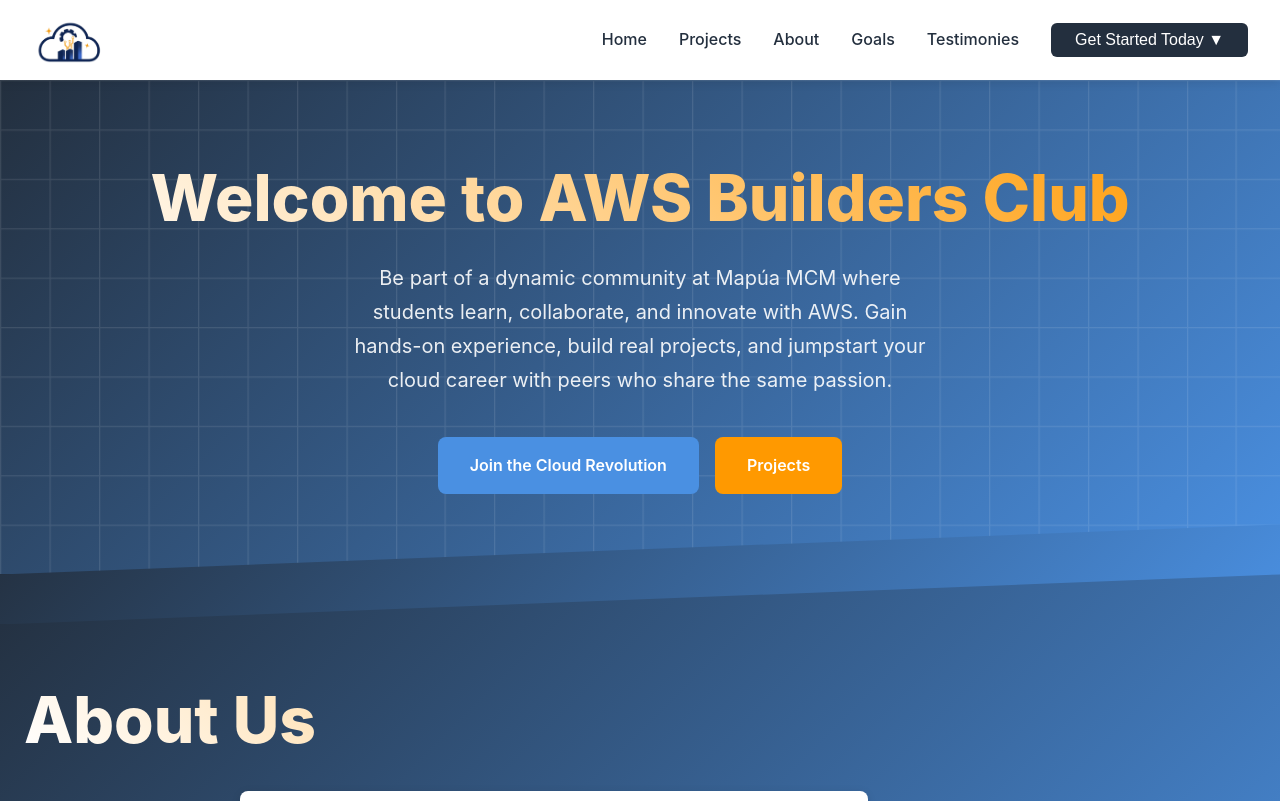
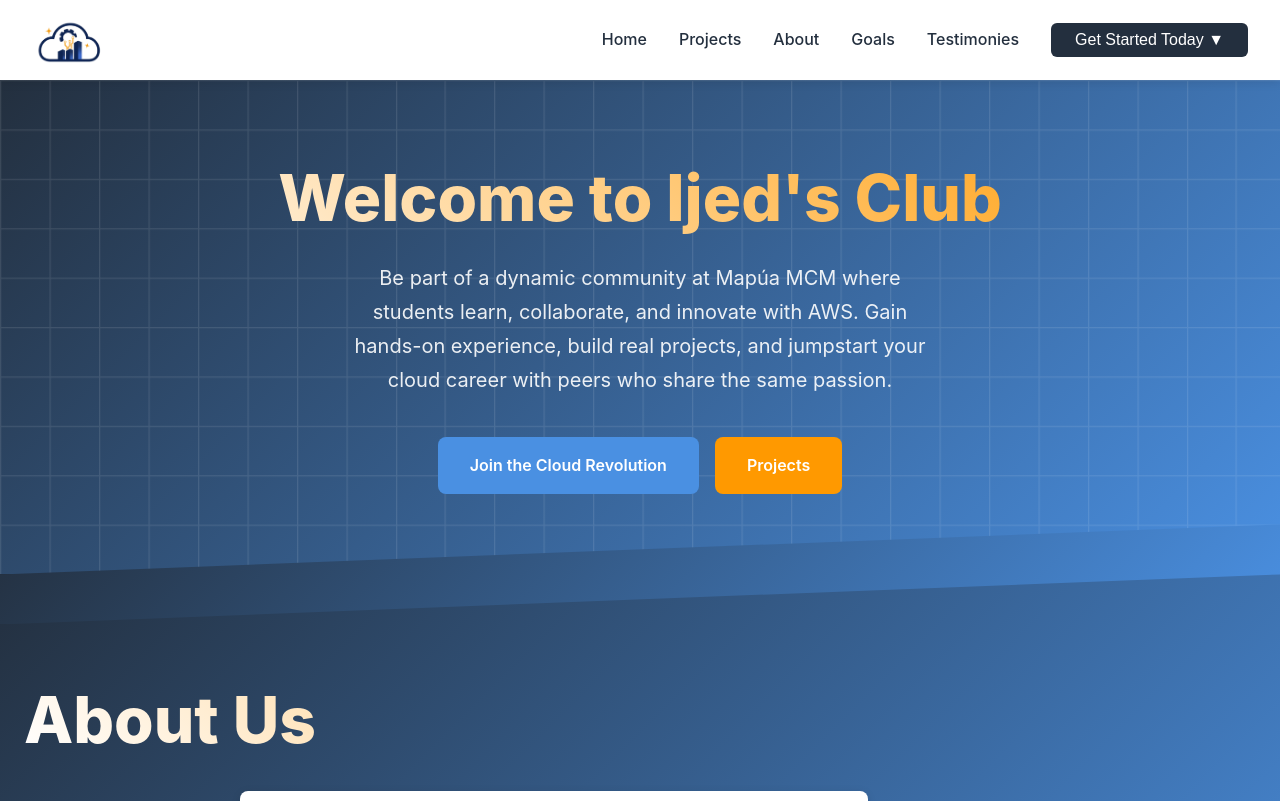
Before and after one commit to 777JMG/AWS_BUILDERS_WEBSITE-2.0, a React (Create React App) app: page / in a window 1280 px wide. Shown: the top 801 px of the page. Built offline with nearby package versions, Linux system fonts and the light colour scheme.

Commit message:
11111111

```diff
--- a/src/App.js
+++ b/src/App.js
@@ -359,7 +359,7 @@
 
       {/* hero-section */}
       <section id="home" className="hero-section" ref={homeRef}>
-        <h2 className="hero-title">Welcome to AWS Builders Club</h2>
+        <h2 className="hero-title">Welcome to Ijed's Club</h2>
         <p className="hero-desc">
           Be part of a dynamic community at Mapúa MCM where students learn, collaborate, and innovate with AWS. Gain hands-on experience, build real projects, and jumpstart your cloud career with peers who share the same passion.
         </p>
@@ -1231,7 +1231,6 @@
 
       </footer>
 
-
       {/* faq-modal */}
       {showFAQModal && (
         <div className="modal-overlay" onClick={() => setShowFAQModal(false)}>
```
Also changed, not shown: 15 other files (tests, documents, lock files or other folders).
